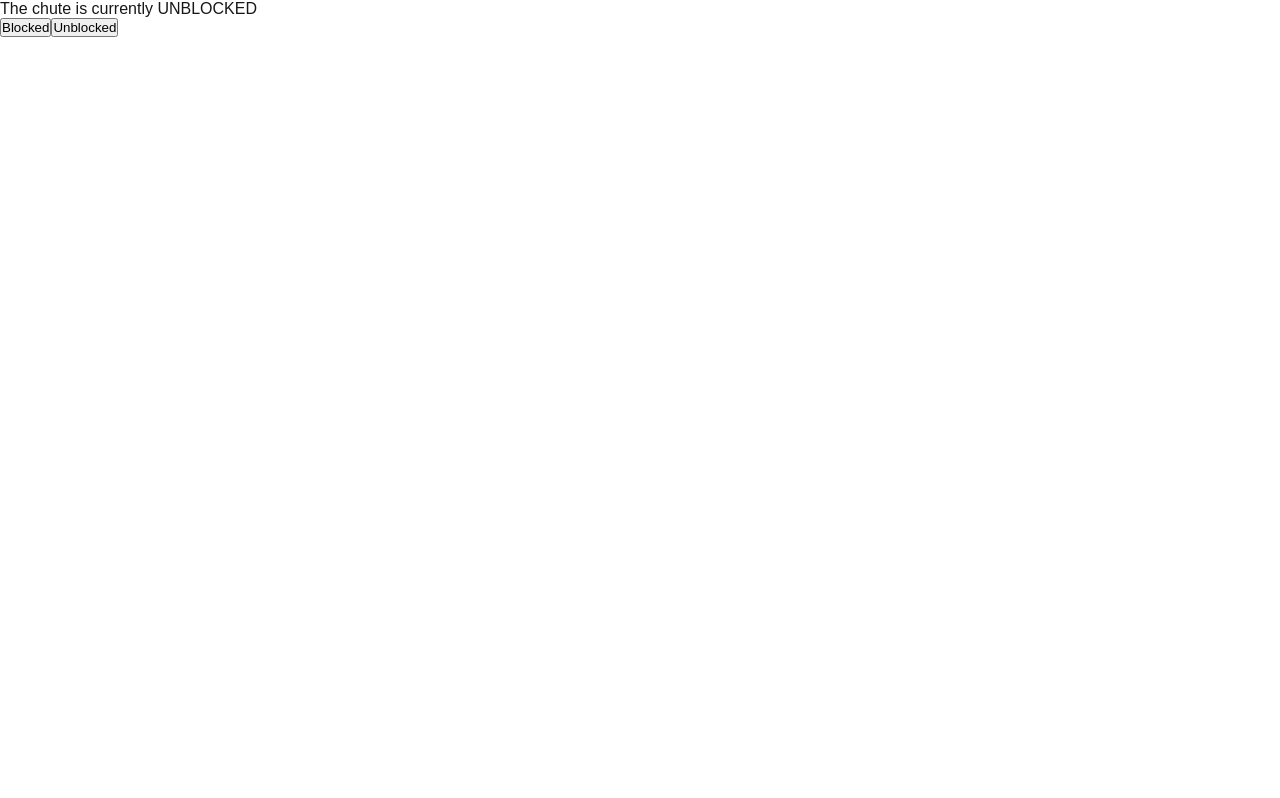
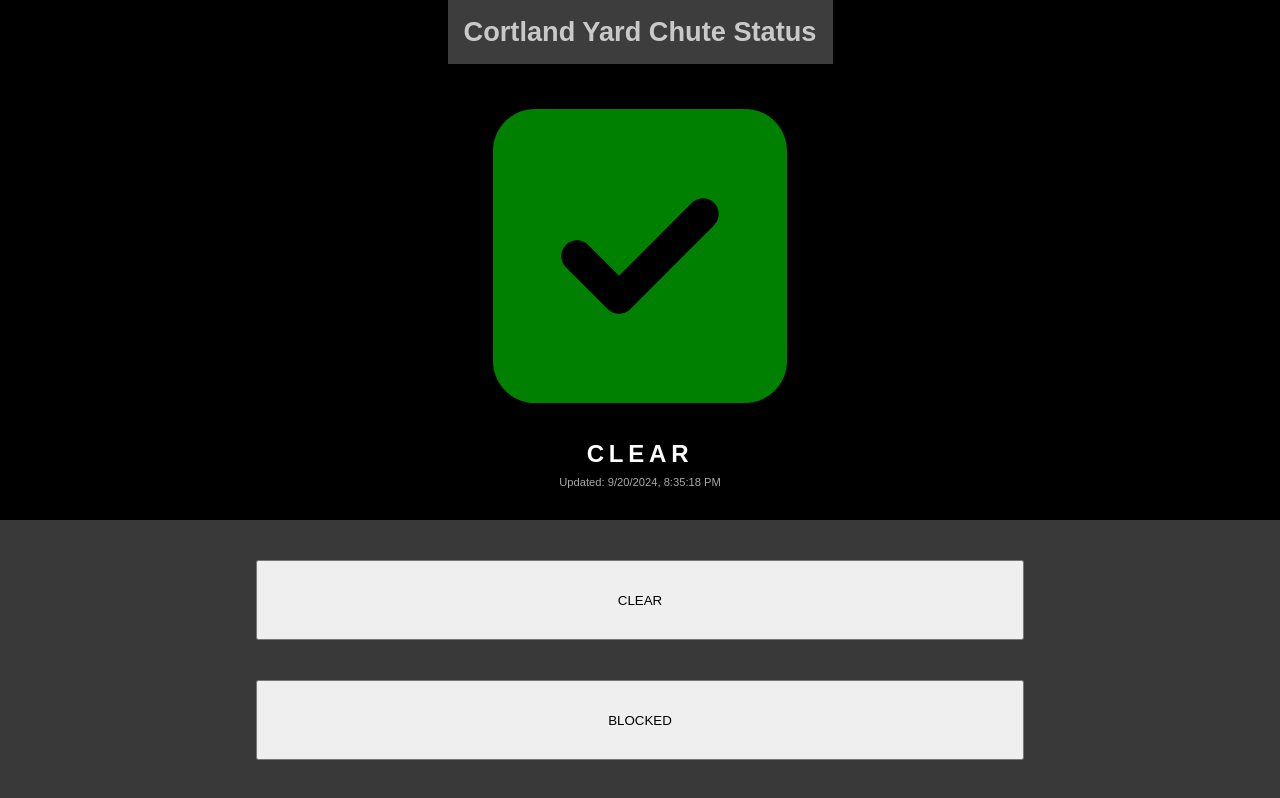
Before and after one commit to samuelhaydnarmstrong/cortlandbin, a Next.js app: page / in a window 1280 px wide. Built offline with nearby package versions, Linux system fonts and the light colour scheme.

Commit message:
New styling

```diff
--- a/app/globals.css
+++ b/app/globals.css
@@ -1,5 +1,5 @@
 :root {
-  --background: #ffffff;
+  --background: black;
   --foreground: #171717;
 }
 
@@ -40,3 +40,47 @@ a {
     color-scheme: dark;
   }
 }
+
+button {
+  width: 60vw;
+  height: 10vh;
+  margin-bottom: 5vh;
+}
+
+#title {
+  padding: 2vh;
+  font-size: 1.7em;
+  font-weight: bold;
+  color: #c9c9c9;
+  background: #3d3d3d;
+}
+
+#status-icon {
+  font-size: 21em;
+  margin-top: 3vh;
+}
+
+#status-title {
+  font-weight: bold;
+  letter-spacing: 0.2em;
+  font-size: 1.5em;
+  color: white;
+  margin-bottom: 1vh;
+  margin-top: 2vh;
+}
+
+#last-updated {
+  color: darkgrey;
+  font-size: 0.7em;
+}
+
+#button-area {
+  bottom: 0;
+  position: absolute;
+  display: flex;
+  flex-direction: column;
+  width: -webkit-fill-available;
+  align-items: center;
+  background: #393939;
+  padding-top: 5vh;
+}
--- a/app/layout.tsx
+++ b/app/layout.tsx
@@ -14,8 +14,7 @@ const geistMono = localFont({
 });
 
 export const metadata: Metadata = {
-  title: "Create Next App",
-  description: "Generated by create next app",
+  title: "Cortland Chute Status",
 };
 
 export default function RootLayout({
@@ -25,9 +24,7 @@ export default function RootLayout({
 }>) {
   return (
     <html lang="en">
-      <body className={`${geistSans.variable} ${geistMono.variable}`}>
-        {children}
-      </body>
+      <body className={`${geistSans.variable} ${geistMono.variable}`}>{children}</body>
     </html>
   );
 }
--- a/app/page.tsx
+++ b/app/page.tsx
@@ -1,14 +1,18 @@
 "use client";
 
+import { faSquareCheck, faSquareXmark } from "@fortawesome/free-solid-svg-icons";
+import { FontAwesomeIcon } from "@fortawesome/react-fontawesome";
 import { useEffect, useState } from "react";
 
 export default function Home() {
   const [localStatus, setLocalStatus] = useState<string>("");
+  const [lastUpdated, setLastUpdated] = useState<string>("");
 
   const localAsyncGetStatus = async () => {
     const fetchedStatus = await fetch("/server");
     const response = await fetchedStatus.json();
     setLocalStatus(response.status);
+    setLastUpdated(response.lastUpdated);
   };
 
   useEffect(() => {
@@ -16,25 +20,35 @@ export default function Home() {
   }, []);
 
   return (
-    <div>
-      {localStatus != undefined && <p>{`The chute is currently ${localStatus}`}</p>}
-
+    <div style={{ display: "flex", flexDirection: "column", alignItems: "center" }}>
+      <div id="title">Cortland Yard Chute Status</div>
+      {localStatus != "" && (
+        <>
+          <FontAwesomeIcon id="status-icon" style={{ color: localStatus === "CLEAR" ? "green" : "red" }} icon={localStatus === "CLEAR" ? faSquareCheck : faSquareXmark} />
+          <div id="status-title">{localStatus}</div>
+          <div id="last-updated">{`Updated: ${lastUpdated}`}</div>
+        </>
+      )}
+      <div id="button-area">
+        <button
+          onClick={() => {
+            fetch("/server", { method: "POST", body: "CLEAR" });
+            setLocalStatus("CLEAR");
+            setLastUpdated(new Date().toLocaleString());
+          }}
+        >
+          CLEAR
+        </button>
         <button
           onClick={() => {
             fetch("/server", { method: "POST", body: "BLOCKED" });
             setLocalStatus("BLOCKED");
+            setLastUpdated(new Date().toLocaleString());
           }}
         >
-        Blocked
+          BLOCKED
         </button>
-      <button
-        onClick={() => {
-          fetch("/server", { method: "POST", body: "UNBLOCKED" });
-          setLocalStatus("UNBLOCKED");
-        }}
-      >
-        Unblocked
-      </button>
+      </div>
     </div>
   );
 }
--- a/app/server/route.ts
+++ b/app/server/route.ts
@@ -1,15 +1,18 @@
-let status = "UNBLOCKED";
+let status = "CLEAR";
+let lastUpdated = new Date().toLocaleString();
 
 export async function GET() {
-  return Response.json({ status: status });
+  return Response.json({ status, lastUpdated });
 }
 
 export async function POST(request: Request) {
   const body = await request.text();
   if (body === "BLOCKED") {
     status = "BLOCKED";
-  } else if (body === "UNBLOCKED") {
-    status = "UNBLOCKED";
+    lastUpdated = new Date().toLocaleString();
+  } else if (body === "CLEAR") {
+    status = "CLEAR";
+    lastUpdated = new Date().toLocaleString();
   }
   return Response.json("OK");
 }
--- a/package.json
+++ b/package.json
@@ -9,6 +9,9 @@
     "lint": "next lint"
   },
   "dependencies": {
+    "@fortawesome/fontawesome-svg-core": "^6.6.0",
+    "@fortawesome/free-solid-svg-icons": "^6.6.0",
+    "@fortawesome/react-fontawesome": "^0.2.2",
     "next": "14.2.13",
     "react": "^18",
     "react-dom": "^18"
```
Also changed, not shown: 1 other file (tests, documents, lock files or other folders). Lines whose indentation alone changed are shown as unchanged.
